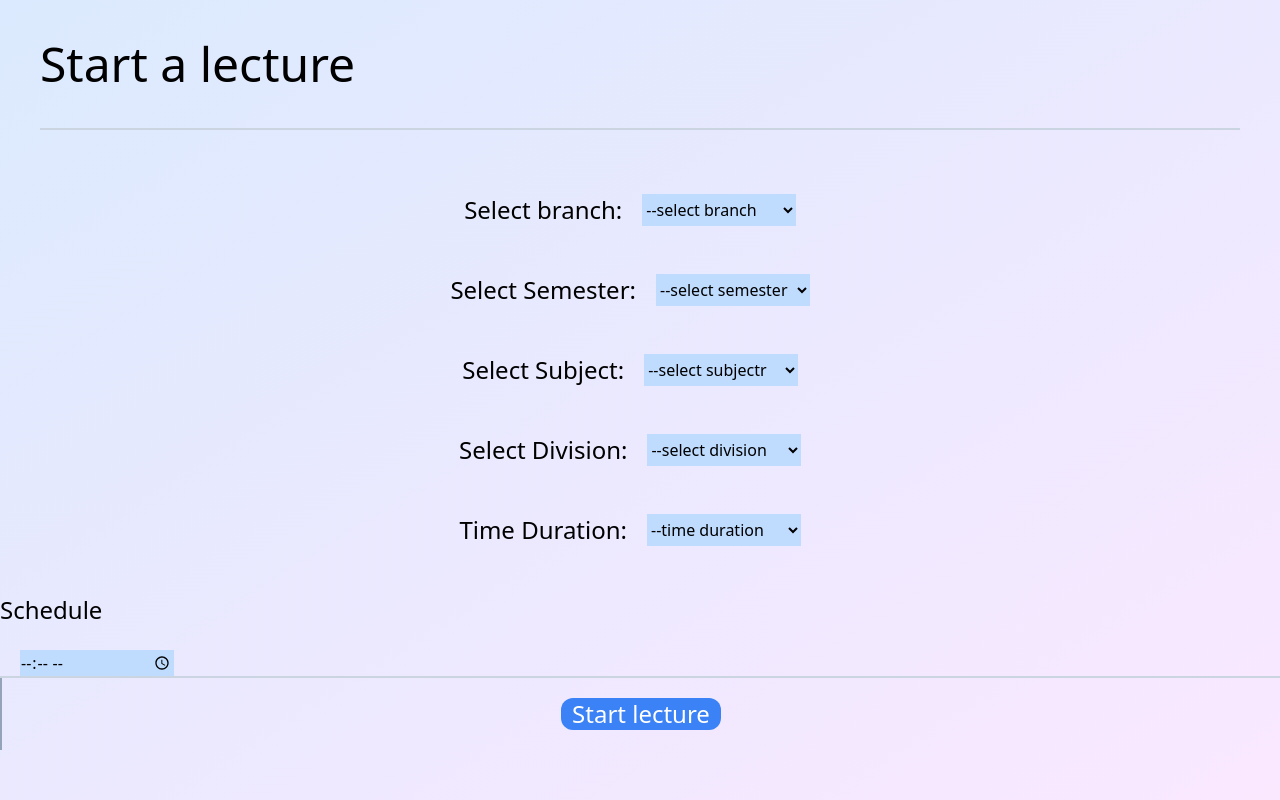
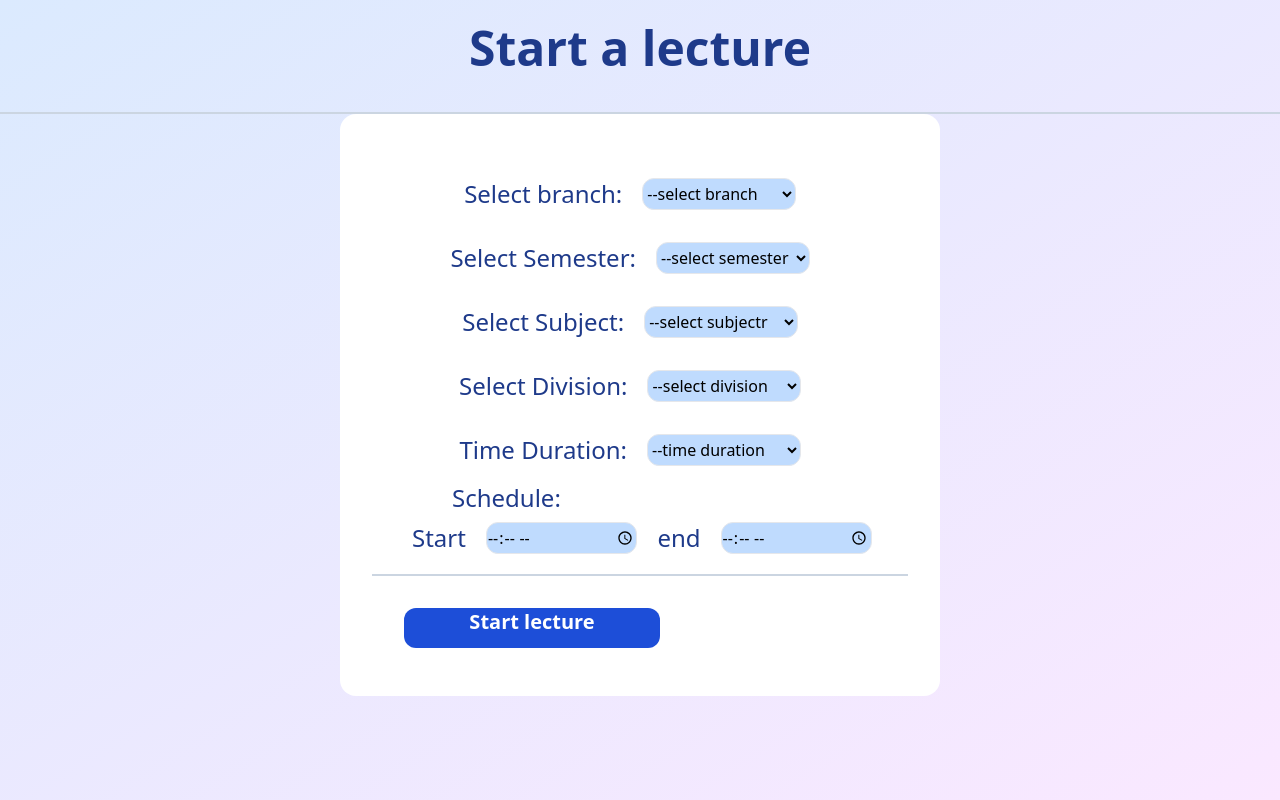
Before and after one commit to OmkarKamble1/RFID-Based-Attendance-System, a React (Vite) app in the folder frontend/: page /lecture in a window 1280 px wide. Built offline with nearby package versions, Linux system fonts and the light colour scheme.

Commit message:
lecturedesign

```diff
--- a/frontend/src/components/StartLecture.jsx
+++ b/frontend/src/components/StartLecture.jsx
@@ -5,53 +5,53 @@ import { Link } from 'react-router-dom'
 export default function StartLecture() {
   return (
     <>
-        <div className='relative min-h-[70vh] w-screen '>
-            <div className='p-10'>
-                <h1 className='text-5xl border-b-2 border-slate-300 pb-10'>Start a lecture</h1>
+        <div className='relative min-h-[90vh] w-screen content-center justify-center '>
+            <div className=''>
+                <h1 className='text-5xl font-semibold text-center text-blue-900 border-b-2 border-slate-300 pb-10'>Start a lecture</h1>
             </div>
-            <div className='min-h-[55vh]  flex flex-col  '>
+            <div className='min-h-[55vh] max-w-[600px] w-full mx-auto bg-white py-12 px-8 rounded-2xl flex flex-col  '>
                 <div className='border-b-2 border-slate-300' >
-                    <div className='  py-6 flex justify-center '>
-                            <h1 className='text-2xl'> Select branch: </h1>
+                    <div className='  py-4 flex justify-center '>
+                            <h1 className='text-2xl text-blue-900 '> Select branch: </h1>
 
-                            <select name="branch" id="branch" className='mx-5 bg-blue-200 focus:outline-1 focus:outline-slate-100 w-[12vw]'>
+                            <select name="branch" id="branch" className='mx-5 rounded-xl border bg-blue-200 focus:outline-1 focus:outline-slate-100 w-[12vw]'>
                                 <option value=" " >--select branch</option>
                                 <option value="it">Information Technology</option>
                                 <option value="cs">Computer Science</option>
                             </select>
 
                     </div>
-                    <div className=' py-6  flex justify-center'>
-                            <h1 className='text-2xl'> Select Semester: </h1>
+                    <div className=' py-4  flex justify-center'>
+                            <h1 className='text-2xl text-blue-900 '> Select Semester: </h1>
 
-                            <select name="branch" id="semester" className='mx-5 bg-blue-200 focus:outline-1 focus:outline-slate-100 w-[12vw]'>
+                            <select name="branch" id="semester" className='mx-5 rounded-xl border bg-blue-200 focus:outline-1 focus:outline-slate-100 w-[12vw]'>
                                 <option value=" " >--select semester</option>
                                 <option value="7">VII</option>
 
                             </select>
 
                     </div>
-                    <div className=' py-6 flex justify-center'>
-                            <h1 className='text-2xl'> Select Subject: </h1>
+                    <div className=' py-4 flex justify-center'>
+                            <h1 className='text-2xl text-blue-900 '> Select Subject: </h1>
 
-                            <select name="branch" id="semester" className='mx-5 bg-blue-200 focus:outline-1 focus:outline-slate-100 w-[12vw]'>
+                            <select name="branch" id="semester" className='mx-5 rounded-xl border bg-blue-200 focus:outline-1 focus:outline-slate-100 w-[12vw]'>
                                 <option value=" " >--select subjectr</option>
                                 <option value="7">VII</option>
 
                             </select>
 
                     </div>
-                    <div className=' py-6 flex justify-center'>
-                            <h1 className='text-2xl'> Select Division: </h1>
-                            <select name="branch" id="division" className='mx-5 bg-blue-200 focus:outline-1 focus:outline-slate-100 w-[12vw]'>
+                    <div className=' py-4 flex justify-center'>
+                            <h1 className='text-2xl text-blue-900 '> Select Division: </h1>
+                            <select name="branch" id="division" className='mx-5 rounded-xl border bg-blue-200 focus:outline-1 focus:outline-slate-100 w-[12vw]'>
                                 <option value=" ">--select division</option>
                                 <option value="a">A</option>
                                 <option value="b">B</option>
                             </select>
                     </div>
-                    <div className=' py-6  flex justify-center'>
-                            <h1 className='text-2xl'> Time Duration: </h1>
-                            <select name="branch" id="division" className='mx-5 bg-blue-200 focus:outline-1 focus:outline-slate-100 w-[12vw]'>
+                    <div className=' py-4 flex justify-center'>
+                            <h1 className='text-2xl text-blue-900 '> Time Duration: </h1>
+                            <select name="branch" id="division" className='mx-5 rounded-xl border bg-blue-200 rounded-xl border focus:outline-1 focus:outline-slate-100 w-[12vw]'>
                                 <option value=" ">--time duration</option>
                                 <option value="a">30 min</option>
                                 <option value="b">45 min</option>
@@ -59,18 +59,23 @@ export default function StartLecture() {
                                 <option value="b">90 min</option>
                             </select>
                     </div>
-                    <div className='py-6  flex flex-col justify-center'>
-                        <h1 className='text-2xl'>Schedule</h1>
+                    <div className='pb-5  flex flex-col  justify-center'>
+                        <h1 className='pl-16 pb-2 ml-4 text-2xl text-blue-900 '>Schedule:</h1>
+                        <div className='flex px-4 ml-6'>
+                        <h3 className='text-2xl  text-blue-900'>Start</h3>
+                        <input type='time' value='start time' className=' mx-5 rounded-xl border bg-blue-200 focus:outline-1 focus:outline-slate-100 w-[12vw]'></input>
+
+                        <h3 className='text-2xl  text-blue-900'>end</h3>
+                        <input type='time' value='start time' className=' mx-5 rounded-xl border bg-blue-200 focus:outline-1 focus:outline-slate-100 w-[12vw]'></input>
+                        </div>
                     </div>
-                        <input type='time' value='time'className=' mx-5 bg-blue-200 focus:outline-1 focus:outline-slate-100 w-[12vw]'></input>
+
 
 
                 </div>
-                <div className='w-[100vw] py-5 border-l-2 border-slate-400 flex flex-wrap justify-center content-center'>
-                    <Link to={"/lecture"} className='bg-blue-500
-                     text-white w-40 h-17 flex flex-wrap justify-center
-                     content-center text-2xl rounded-xl hover:shadow-2xl transition duration-300
-                     '>Start lecture</Link>
+                <div className=' bg-blue-700 hover:bg-blue-800 transition-colors mt-8 text-xl
+                     text-white rounded-xl mx-8 text-center font-semibold h-10 w-64 '>
+                    <button to={"/lecture"}  className=''>Start lecture</button>
                 </div>
             </div>
 
```
Also changed, not shown: 1 other file (tests, documents, lock files or other folders).
